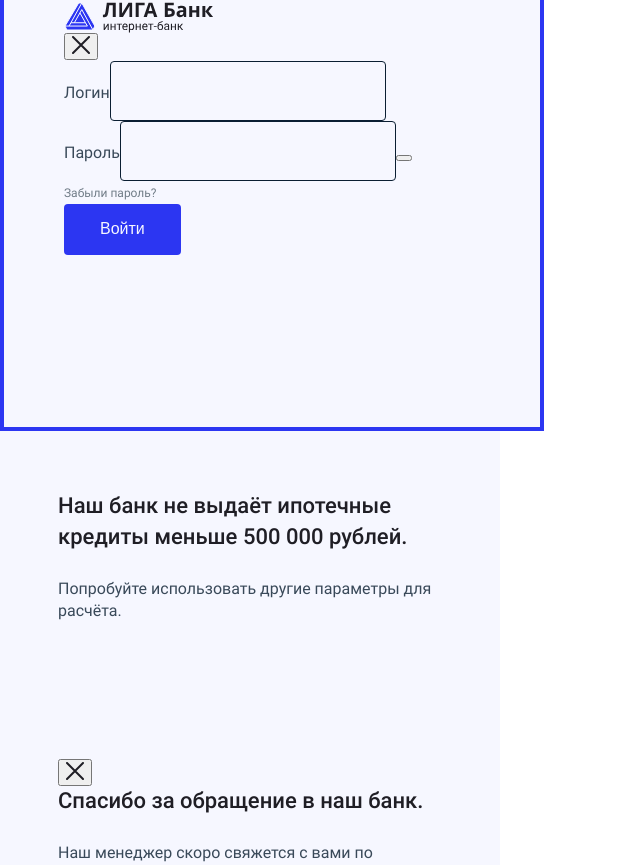
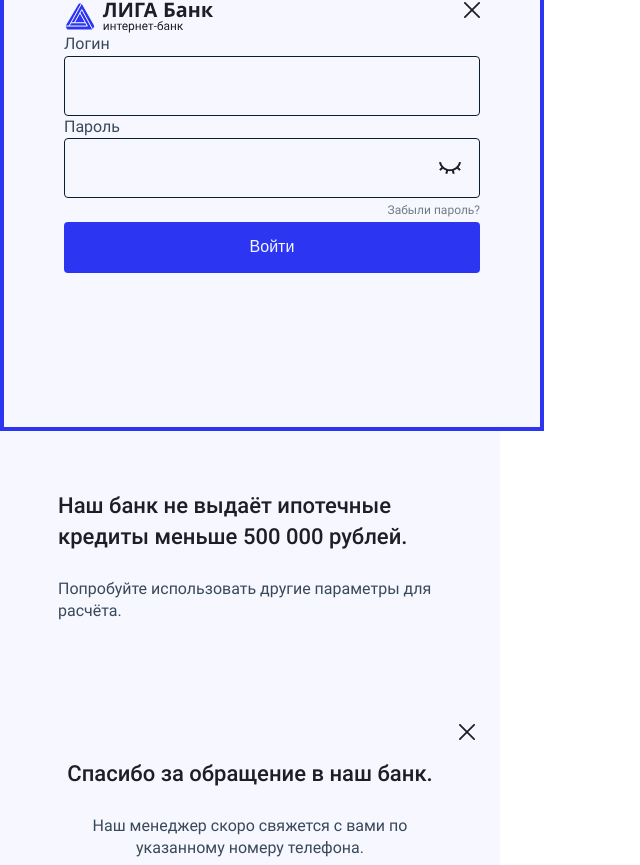
Before and after one commit to geoniced/liga-bank, a React (Create React App) app: page / in a window 1280 px wide. Shown: the part 3575-4440 px from the top of the page, without its empty margins (0-640 px from the left). Built offline with nearby package versions, Linux system fonts and the light colour scheme.

Commit message:
Делает сетки для попапов и иконки

```diff
--- a/src/components/credit-requested-popup/credit-requested-popup.jsx
+++ b/src/components/credit-requested-popup/credit-requested-popup.jsx
@@ -2,11 +2,11 @@ import CloseButton from "../close-button/close-button";
 
 const CreditRequestedPopup = () => {
   return (
-    <section className="credit-denied-popup basic-popup">
-      <CloseButton className="credit-denied-popup__close-button" />
+    <section className="credit-requested-popup basic-popup">
+      <CloseButton className="credit-requested-popup__close-button" />
 
-      <h2 className="credit-denied-popup__title basic-popup__title">Спасибо за обращение в наш банк.</h2>
-      <p className="credit-denied-popup__description basic-popup__description">
+      <h2 className="credit-requested-popup__title basic-popup__title">Спасибо за обращение в наш банк.</h2>
+      <p className="credit-requested-popup__description basic-popup__description">
         Наш менеджер скоро свяжется с вами по указанному номеру телефона.
       </p>
     </section>
--- a/src/components/login-popup/login-popup.jsx
+++ b/src/components/login-popup/login-popup.jsx
@@ -1,5 +1,6 @@
 import LogoLoginImg from "../../assets/img/logo-login.svg";
 import CloseButton from "../close-button/close-button";
+import {ReactComponent as IconPasswordEyeClosed} from "../../assets/img/icon-password-eye-closed.svg";
 
 const LoginPopup = () => {
   return (
@@ -20,10 +21,14 @@ const LoginPopup = () => {
 
         <div className="login-popup__row-wrapper">
           <label className="login-popup__label" htmlFor="login-form-password">Пароль</label>
-          <input className="login-popup__input" type="password" name="login-form-password" id="login-form-password"/>
-          <button className="login-popup__reveal-password-button" type="button">
-            <span className="visually-hidden">Показать пароль</span>
-          </button>
+          <div className="login-popup__reveal-password-wrapper">
+            <input className="login-popup__input" type="password" name="login-form-password" id="login-form-password"/>
+            <button className="login-popup__reveal-password-button" type="button">
+              <IconPasswordEyeClosed className="login-popup__reveal-password-icon" />
+              <span className="visually-hidden">Показать пароль</span>
+            </button>
+          </div>
+
           <p className="login-popup__forgot-password">
             <a href="forgot.html" className="login-popup__forgot-password-link">Забыли пароль?</a>
           </p>
--- a/src/scss/basic-popup.scss
+++ b/src/scss/basic-popup.scss
@@ -1,4 +1,5 @@
 .basic-popup {
+  position: relative;
   width: 500px;
   padding: 60px 58px;
   background-color: $light-gray;
--- /dev/null
+++ b/src/scss/close-button.scss
@@ -0,0 +1,17 @@
+.close-button {
+  position: absolute;
+
+  box-sizing: content-box;
+  display: flex;
+  width: $close-button-size;
+  height: $close-button-size;
+  padding: $close-button-offset;
+
+  background-color: transparent;
+  border: none;
+}
+
+.close-button__icon {
+  width: $close-button-size;
+  height: $close-button-size;
+}
--- /dev/null
+++ b/src/scss/credit-requested-popup.scss
@@ -0,0 +1,12 @@
+.credit-requested-popup__title {
+  text-align: center;
+}
+
+.credit-requested-popup__description {
+  text-align: center;
+}
+
+.credit-requested-popup__close-button {
+  top: 25px - $close-button-offset;
+  right: 25px - $close-button-offset;
+}
--- a/src/scss/login-popup.scss
+++ b/src/scss/login-popup.scss
@@ -6,11 +6,26 @@
   border: 4px solid $blue;
 }
 
+.login-popup__close-button {
+  top: 60px - $close-button-offset;
+  right: 60px - $close-button-offset;
+}
+
+.login-popup__row-wrapper {
+  display: flex;
+  flex-direction: column;
+}
+
 .login-popup__label {
   color: $faded-black;
 }
 
+.login-popup__reveal-password-wrapper {
+  position: relative;
+}
+
 .login-popup__input {
+  width: 100%;
   padding-top: 17px;
   padding-right: 23px;
   padding-bottom: 16px;
@@ -26,7 +41,28 @@
   background-color: inherit;
 }
 
+.login-popup__reveal-password-button {
+  position: absolute;
+  top: 0;
+  right: 0;
+
+  display: flex;
+  align-items: center;
+  justify-content: center;
+  width: 60px;
+  height: 60px;
+  padding: 0;
+
+  background-color: transparent;
+  border: none;
+
+  @include basic-hover;
+  @include basic-active;
+}
+
 .login-popup__forgot-password {
+  align-self: flex-end;
+
   margin: 0;
 }
 
@@ -37,3 +73,8 @@
   @include basic-hover;
   @include basic-active;
 }
+
+.login-popup__submit {
+  width: 100%;
+  align-self: stretch;
+}
--- a/src/scss/style.scss
+++ b/src/scss/style.scss
@@ -3,6 +3,7 @@
 @import "./scaffolding.scss";
 
 @import "./button.scss";
+@import "./close-button.scss";
 @import "./basic-popup.scss";
 
 @import "./page-header.scss";
@@ -22,6 +23,7 @@
 @import "./bank-departments.scss";
 
 @import "./login-popup.scss";
+@import "./credit-requested-popup.scss";
 
 @import "./contact-address.scss";
 @import "./socials.scss";
--- a/src/scss/variables.scss
+++ b/src/scss/variables.scss
@@ -14,3 +14,5 @@ $desktop-width: 1170px; // TODO: temporary until I start doing adaptive/rubber
 
 
 $track-size: 14px;
+$close-button-size: 16px;
+$close-button-offset: 8px;
```
Also changed, not shown: src/assets/img/icon-password-eye-closed.svg (added).
